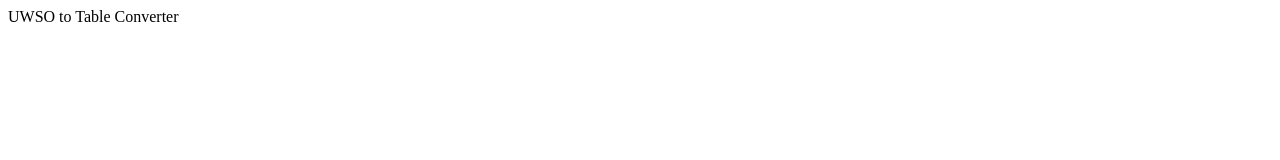
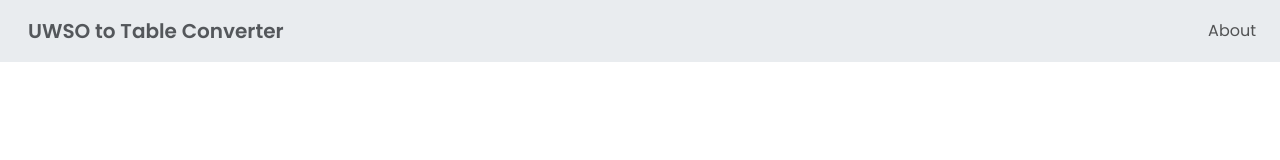
Before and after one commit to decampus/uwso-to-table-converter, a website: page public/index.html in a window 1280 px wide. Drawn offline with Linux system fonts and the light colour scheme.

Commit message:
feat: add Navbar

```diff
--- a/public/index.html
+++ b/public/index.html
@@ -3,9 +3,25 @@
 <head>
     <meta charset="UTF-8">
     <meta name="viewport" content="width=device-width, initial-scale=1.0">
+    <link rel="preconnect" href="https://fonts.googleapis.com">
+    <link rel="preconnect" href="https://fonts.gstatic.com" crossorigin>
+    <link href="https://fonts.googleapis.com/css2?family=Poppins:ital,wght@0,100;0,200;0,300;0,400;0,500;0,600;0,700;0,800;0,900;1,100;1,200;1,300;1,400;1,500;1,600;1,700;1,800;1,900&display=swap" rel="stylesheet">
+    <link rel="stylesheet" href="css/style.min.css">
     <title>UWSO to Table Converter</title>
 </head>
 <body>
-    UWSO to Table Converter
+    <!-- Navbar -->
+    <nav class="navbar navbar-expand-sm bg-body-secondary">
+        <div class="container-xxl">
+            <a href="#" class="navbar-brand ms-2 fw-semibold text-body-secondary py-2 ms-3">UWSO to Table Converter</a>
+        </div>
+        <div id="main-nav" class="collapse navbar-collapse justify-content-end">
+            <ul class="navbar-nav me-3">
+                <li class="nav-item">
+                    <a href="#about" class="nav-link">About</a>
+                </li>
+            </ul>
+        </div>
+    </nav>
 </body>
 </html>
--- /dev/null
+++ b/src/sass/style.scss
@@ -0,0 +1,3 @@
+$font-family-base: 'Poppins', sans-serif;
+
+@import "../../node_modules/bootstrap/scss/bootstrap";
```
Also changed, not shown: public/css/style.min.css (added), 1 other file.
